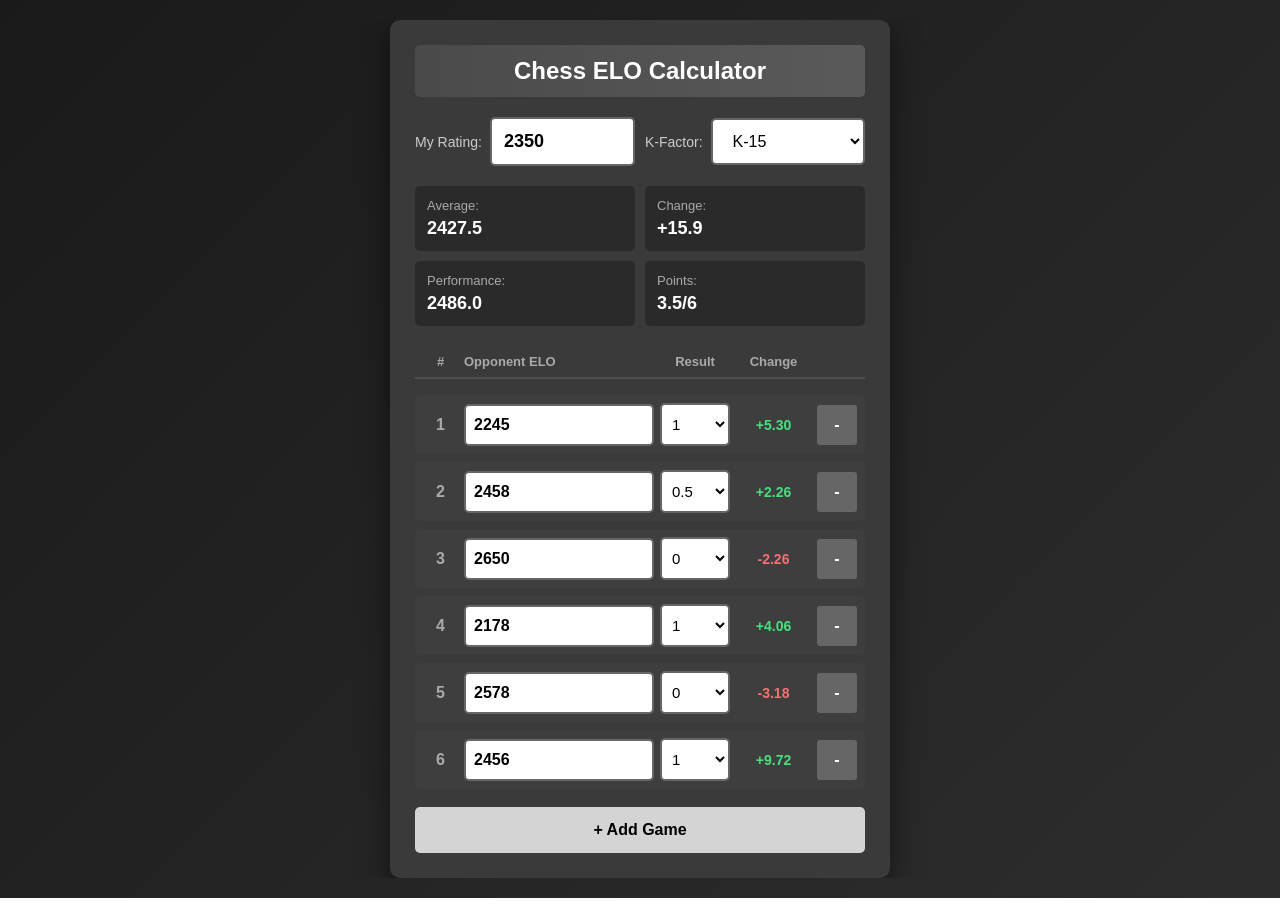
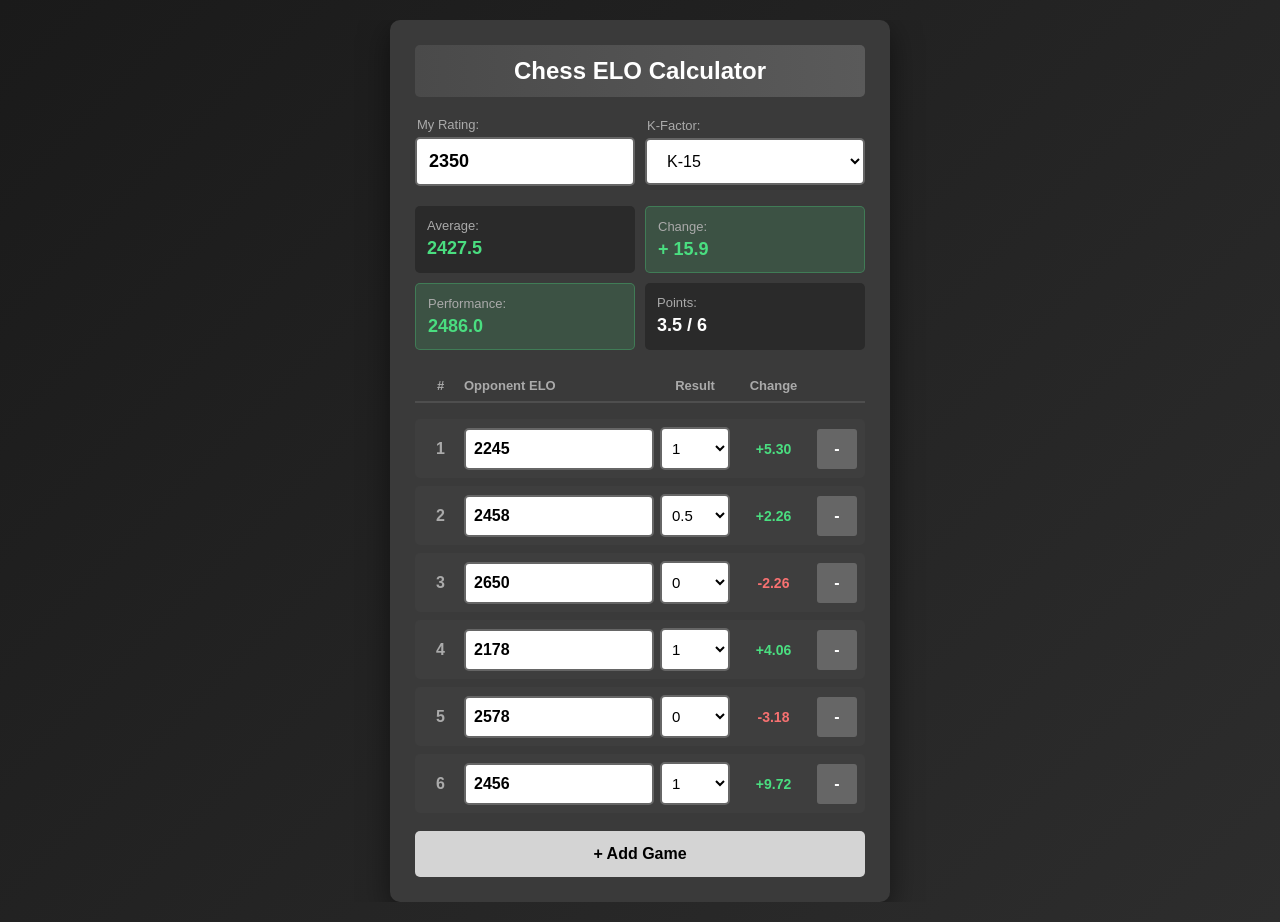
Before and after one commit to fandau1/easy-chess-elo-calculator, a Vue app: page / in a window 1280 px wide. Before the commit the page ends 898 px from the top, so only its background shows below. Built offline with nearby package versions, Linux system fonts and the light colour scheme.

Commit message:
added stats coloring

```diff
--- a/src/App.vue
+++ b/src/App.vue
@@ -286,19 +286,19 @@ loadSavedData()
     <div class="stats">
       <div class="stat-item">
         <div class="stat-label">Average:</div>
-        <div class="stat-value">{{ average.toFixed(1) }}</div>
+        <div class="stat-value" :class="average > myRating ? 'positive' : average < myRating ? 'negative' : ''">{{ average.toFixed(1) }}</div>
       </div>
-      <div class="stat-item">
+      <div class="stat-item" :class="totalChange > 0 ? 'stat-positive' : totalChange < 0 ? 'stat-negative' : ''">
         <div class="stat-label">Change:</div>
-        <div class="stat-value">{{ (totalChange >= 0 ? '+' : '') + totalChange.toFixed(1) }}</div>
+        <div class="stat-value" :class="totalChange > 0 ? 'positive' : totalChange < 0 ? 'negative' : ''">{{ (totalChange >= 0 ? '+ ' : '') + totalChange.toFixed(1) }}</div>
       </div>
-      <div class="stat-item">
+      <div class="stat-item" :class="performance > myRating ? 'stat-positive' : performance < myRating ? 'stat-negative' : ''">
         <div class="stat-label">Performance:</div>
-        <div class="stat-value">{{ performance.toFixed(1) }}</div>
+        <div class="stat-value" :class="performance > myRating ? 'positive' : performance < myRating ? 'negative' : ''">{{ performance.toFixed(1) }}</div>
       </div>
       <div class="stat-item">
         <div class="stat-label">Points:</div>
-        <div class="stat-value">{{ totalPoints.toFixed(1) }}/{{ games.length }}</div>
+        <div class="stat-value">{{ totalPoints.toFixed(1) }} / {{ games.length }}</div>
       </div>
     </div>
 
@@ -400,19 +400,18 @@ h1 {
 .rating-group {
   flex: 1;
   display: flex;
-  align-items: center;
-  gap: 8px;
+  flex-direction: column;
+  align-items: stretch;
+  gap: 5px;
 }
 
 .rating-group label {
-  font-size: 14px;
-  white-space: nowrap;
-  color: #ccc;
+  font-size: 13px;
+  color: #aaa;
+  padding-left: 2px;
 }
 
 .rating-group input {
-  flex: 1;
-  min-width: 0;
   padding: 12px;
   font-size: 18px;
   border: 2px solid #666;
@@ -426,18 +425,18 @@ h1 {
 .k-factor-group {
   flex: 1;
   display: flex;
-  align-items: center;
-  gap: 8px;
+  flex-direction: column;
+  align-items: stretch;
+  gap: 5px;
 }
 
 .k-factor-group label {
-  font-size: 14px;
-  white-space: nowrap;
-  color: #ccc;
+  font-size: 13px;
+  color: #aaa;
+  padding-left: 2px;
 }
 
 .k-factor-group select {
-  flex: 1;
   padding: 12px 16px;
   font-size: 16px;
   border: 2px solid #666;
@@ -481,6 +480,17 @@ button:active {
   background: #2a2a2a;
   padding: 12px;
   border-radius: 5px;
+  transition: background 0.3s;
+}
+
+.stat-item.stat-positive {
+  background: rgba(74, 222, 128, 0.15);
+  border: 1px solid rgba(74, 222, 128, 0.3);
+}
+
+.stat-item.stat-negative {
+  background: rgba(248, 113, 113, 0.15);
+  border: 1px solid rgba(248, 113, 113, 0.3);
 }
 
 .stat-label {
@@ -492,6 +502,15 @@ button:active {
 .stat-value {
   font-size: 18px;
   font-weight: bold;
+  transition: color 0.3s;
+}
+
+.stat-value.positive {
+  color: #4ade80;
+}
+
+.stat-value.negative {
+  color: #f87171;
 }
 
 .games {
@@ -696,10 +715,6 @@ button:active {
   }
 
 
-  .stats {
-    grid-template-columns: 1fr;
-    gap: 8px;
-  }
 
   .stat-item {
     padding: 10px;
```
